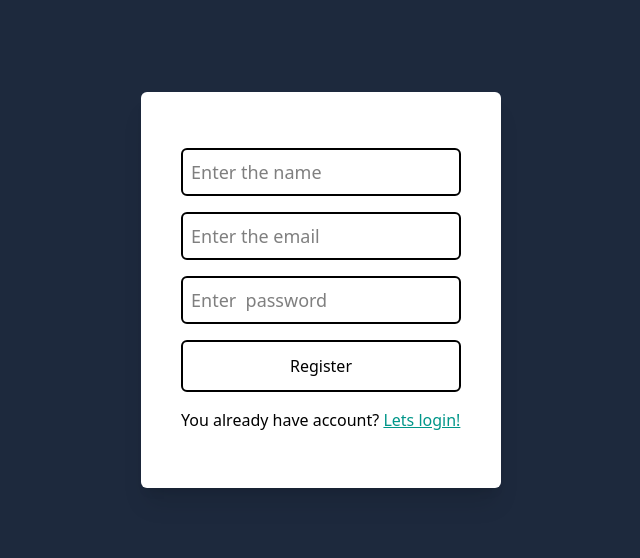
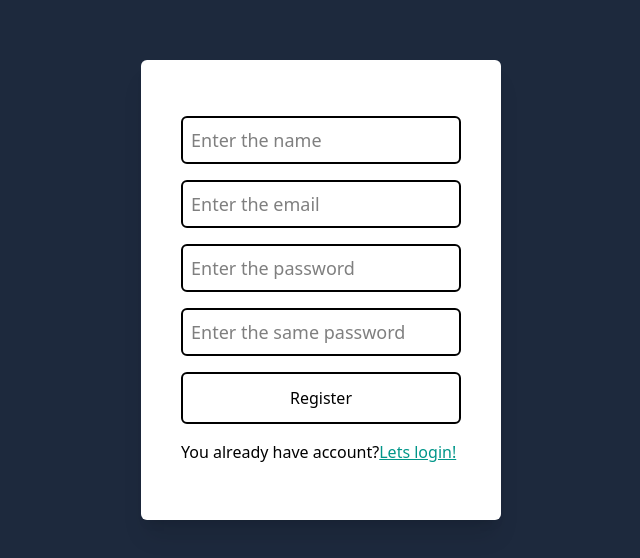
Before and after one commit to elias-291356/react-02-auth, a React (Vite) app: page /register in a window 1280 px wide. Shown: the part 110-668 px from the top of the page, without its empty margins (319-959 px from the left). Built offline with nearby package versions, Linux system fonts and the light colour scheme.

Commit message:
custom input custom error, validate form

```diff
--- /dev/null
+++ b/src/components/customs/CustomError.jsx
@@ -0,0 +1,3 @@
+export const CustomError = ({ errors, name, message }) => {
+  return errors[name] && <div>{message || errors[name].message}</div>;
+};
--- /dev/null
+++ b/src/components/customs/Input.jsx
@@ -0,0 +1,14 @@
+export const Input = ({ register, type, placeholder, name, error }) => {
+  const isPassword = type === "password";
+
+  return (
+    <input
+      {...register(name)}
+      type={isPassword ? "password" : type}
+      placeholder={placeholder}
+      className={`w-full border-2 rounded-md px-2 py-2 text-lg
+                ${error ? "border-red-500 bg-red-50" : "border-black"}
+                focus:outline-none focus:border-blue-500`}
+    />
+  );
+};
--- /dev/null
+++ b/src/components/helpers/schemas.js
@@ -0,0 +1,77 @@
+import * as yup from "yup";
+
+export const inputRegisterData = [
+  {
+    name: "name",
+    placeholder: "Enter the name",
+    autoComplete: "given-name",
+    type: "text",
+  },
+  {
+    name: "email",
+    placeholder: "Enter the email",
+    autoComplete: "email",
+    type: "email",
+  },
+  {
+    name: "password",
+    placeholder: "Enter the password",
+    autoComplete: "new-password",
+    type: "password",
+  },
+  {
+    name: "confirmPassword",
+    placeholder: "Enter the same password",
+    autoComplete: "new-password",
+    type: "password",
+  },
+];
+export const inputLoginData = [
+  {
+    name: "email",
+    placeholder: "Enter the email",
+    autoComplete: "email",
+    type: "email",
+  },
+  {
+    name: "password",
+    placeholder: "Enter the password",
+    autoComplete: "new-password",
+    type: "password",
+  },
+];
+
+export const schemaRegister = yup.object().shape({
+  name: yup
+    .string()
+    .min(3, "Name must be more than 3 chars")
+    .required("Name is required"),
+  email: yup
+    .string()
+    .email("Email is not valid")
+    .min(5, "Min value must be at least 5 symbols")
+    .required("Email is required"),
+
+  password: yup
+    .string()
+    .min(6, "Must be at least 6 symbols")
+    .max(18, "Must be less than 18 chars")
+    .required("Password is required"),
+  confirmPassword: yup
+    .string()
+    .oneOf([yup.ref("password")], "Passwords must match")
+    .required("Confirm password is required"),
+});
+export const schemaLogin = yup.object().shape({
+  email: yup
+    .string()
+    .email("Email is not valid")
+    .min(5, "Min value must be at least 5 symbols")
+    .required("Email is required"),
+
+  password: yup
+    .string()
+    .min(6, "Must be at least 6 symbols")
+    .max(18, "Must be less than 18 chars")
+    .required("Password is required"),
+});
--- a/src/pages/Login/Login.jsx
+++ b/src/pages/Login/Login.jsx
@@ -3,13 +3,26 @@ import { useDispatch, useSelector } from "react-redux";
 import { Link } from "react-router-dom";
 import { loginThunk } from "../../redux/auth/operations";
 import { selectLoggedIn } from "../../redux/auth/selectors";
-import { Navigate } from "react-router-dom";
+
+import { inputLoginData, schemaLogin } from "../../components/helpers/schemas";
+import { Fragment } from "react";
+
+import { CustomError } from "../../components/customs/CustomError";
+import { yupResolver } from "@hookform/resolvers/yup";
+import { Input } from "../../components/customs/Input";
 
 const Login = () => {
   const dispatch = useDispatch();
   const isLoggedIn = useSelector(selectLoggedIn);
 
-  const { register, reset, handleSubmit } = useForm();
+  const {
+    register,
+    reset,
+    handleSubmit,
+    formState: { errors },
+  } = useForm({
+    resolver: yupResolver(schemaLogin),
+  });
   const submit = (data) => {
     console.log(data);
 
@@ -22,17 +35,18 @@ const Login = () => {
         onSubmit={handleSubmit(submit)}
         className="flex flex-col gap-4 bg-white px-10 py-14 rounded-md shadow-xl"
       >
-        <input
-          className="border-2 border-black rounded-md px-2 py-2 text-lg"
-          placeholder="Enter the email"
-          {...register("email", { required: true, minLength: 6 })}
-        />
-        <input
-          className="border-2 border-black rounded-md px-2 py-2 text-lg"
-          placeholder="Enter the password"
-          type="password"
-          {...register("password", { required: true, minLength: 6 })}
-        />
+        {inputLoginData.map((item) => (
+          <Fragment key={item.name}>
+            <Input
+              type={item.type}
+              placeholder={item.placeholder}
+              name={item.name}
+              register={register}
+              error={errors[item.name]}
+            />
+            <CustomError name={item.name} errors={errors} />
+          </Fragment>
+        ))}
 
         <button className="border-2 border-black  px-2 py-3 rounded-md hover:bg-teal-500 hover:text-white transition cursor-pointer">
           Login
--- a/src/pages/Register/Register.jsx
+++ b/src/pages/Register/Register.jsx
@@ -1,51 +1,65 @@
+import { useForm } from "react-hook-form";
+import { useDispatch } from "react-redux";
+import { Link } from "react-router-dom";
 
+import { yupResolver } from "@hookform/resolvers/yup";
 
-import { useForm } from 'react-hook-form'
-import { useDispatch } from 'react-redux'
-import { Link } from 'react-router-dom'
-import { registerThunk } from '../../redux/auth/operations'
+import { registerThunk } from "../../redux/auth/operations";
+import {
+  schemaRegister,
+  inputRegisterData,
+} from "../../components/helpers/schemas";
+import { CustomError } from "../../components/customs/CustomError";
+
+import { Fragment } from "react";
+import { Input } from "../../components/customs/Input";
 
 const Register = () => {
-	const dispatch = useDispatch()
-	const { register, reset, handleSubmit } = useForm()
-	const submit = data => {
-		console.log(data)
-		dispatch(registerThunk(data))
+  const dispatch = useDispatch();
+  const {
+    register,
+    reset,
+    handleSubmit,
+    formState: { errors },
+  } = useForm({
+    resolver: yupResolver(schemaRegister),
+  });
+  const submit = ({ confirmPassword, ...data }) => {
+    console.log(data);
+    dispatch(registerThunk(data));
+  };
+  return (
+    <div className="bg-slate-800 min-h-screen grid place-items-center">
+      <form
+        onSubmit={handleSubmit(submit)}
+        className="flex flex-col gap-4 bg-white px-10 py-14 rounded-md shadow-xl"
+      >
+        {inputRegisterData.map((item) => (
+          <Fragment key={item.name}>
+            <Input
+              type={item.type}
+              placeholder={item.placeholder}
+              name={item.name}
+              register={register}
+              error={errors[item.name]}
+            />
+            <CustomError name={item.name} errors={errors} />
+          </Fragment>
+        ))}
 
-	}
-	return (
-		<div className='bg-slate-800 min-h-screen grid place-items-center'>
-			<form onSubmit={handleSubmit(submit)} className='flex flex-col gap-4 bg-white px-10 py-14 rounded-md shadow-xl'>
-				<input
-					className='border-2 border-black rounded-md px-2 py-2 text-lg'
-					placeholder='Enter the name'
-					{...register('name', { required: true, minLength: 3 })}
-				/>
-				<input
-					className='border-2 border-black rounded-md px-2 py-2 text-lg'
-					placeholder='Enter the email'
-					{...register('email', { required: true, minLength: 6 })}
-				/>
-				<input
-					className='border-2 border-black rounded-md px-2 py-2 text-lg'
-					placeholder='Enter  password'
-					type='password'
-					{...register('password', { required: true, minLength: 6 })}
-				/>
-
-
-				<button className='border-2 border-black  px-2 py-3 rounded-md hover:bg-teal-500 hover:text-white transition cursor-pointer'>
+        <button className="border-2 border-black  px-2 py-3 rounded-md hover:bg-teal-500 hover:text-white transition cursor-pointer">
           Register
         </button>
+
         <span>
-					You already have account?{' '}
-					<Link className='underline text-teal-600' to='/login'>
+          You already have account?
+          <Link className="underline text-teal-600" to="/login">
             Lets login!
           </Link>
         </span>
       </form>
     </div>
-	)
-}
+  );
+};
 
 export default Register;
--- a/src/redux/auth/slice.js
+++ b/src/redux/auth/slice.js
@@ -81,7 +81,7 @@ const authSlice = createSlice({
 
       .addCase(refreshThunk.fulfilled, (state, { payload }) => {
         state.user.name = payload.name;
-        state.user.email = payload.name;
+        state.user.email = payload.email;
         state.isLogin = true;
         state.isRefresh = false;
       })
```
Lines whose indentation alone changed are shown as unchanged.
